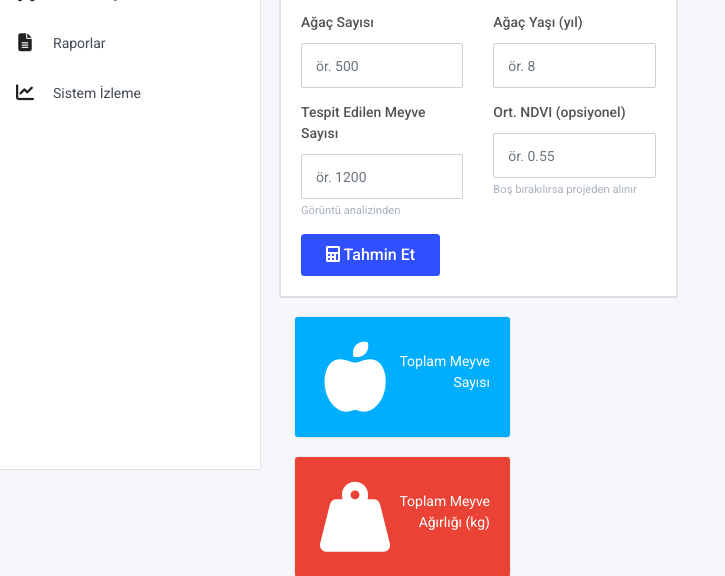
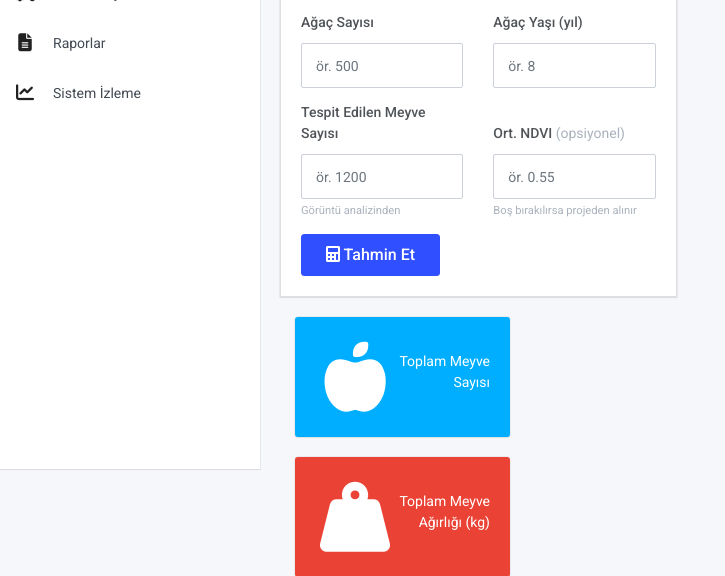
Before and after one commit to ChronoCoders/agrisynthia, a Django app: page /dron-map/yield/ in a window 1280 px wide. Shown: the part 331-907 px from the top of the page, without its empty margins (0-725 px from the left). Run offline with Django 3.2, Linux system fonts and the light colour scheme; the visitor is signed in with stand-in values (Sample User, id 1); data that the repository does not hold is empty; parts of the project's set-up code (start-up, migrations or seed data) failed here and were passed over; some libraries are stand-ins or nearby versions.

Commit message:
Fix yield prediction form: align row to flex-end so inputs stay level despite label wrapping

```diff
--- a/templates/yield-prediction.html
+++ b/templates/yield-prediction.html
@@ -63,7 +63,7 @@
                         </div>
                     </div>
 
-                    <div class="row">
+                    <div class="row" style="align-items:flex-end;">
                         <div class="col-md-6">
                             <div class="form-group">
                                 <label>Tespit Edilen Meyve Sayısı</label>
@@ -74,7 +74,7 @@
                         </div>
                         <div class="col-md-6">
                             <div class="form-group">
-                                <label>Ort. NDVI (opsiyonel)</label>
+                                <label>Ort. NDVI <span class="text-muted" style="font-weight:400;">(opsiyonel)</span></label>
                                 <input type="number" name="avg_ndvi" min="0" max="1" step="0.001"
                                        class="form-control"
                                        value="{{ estimate.avg_ndvi|default:'' }}" placeholder="ör. 0.55">
```
